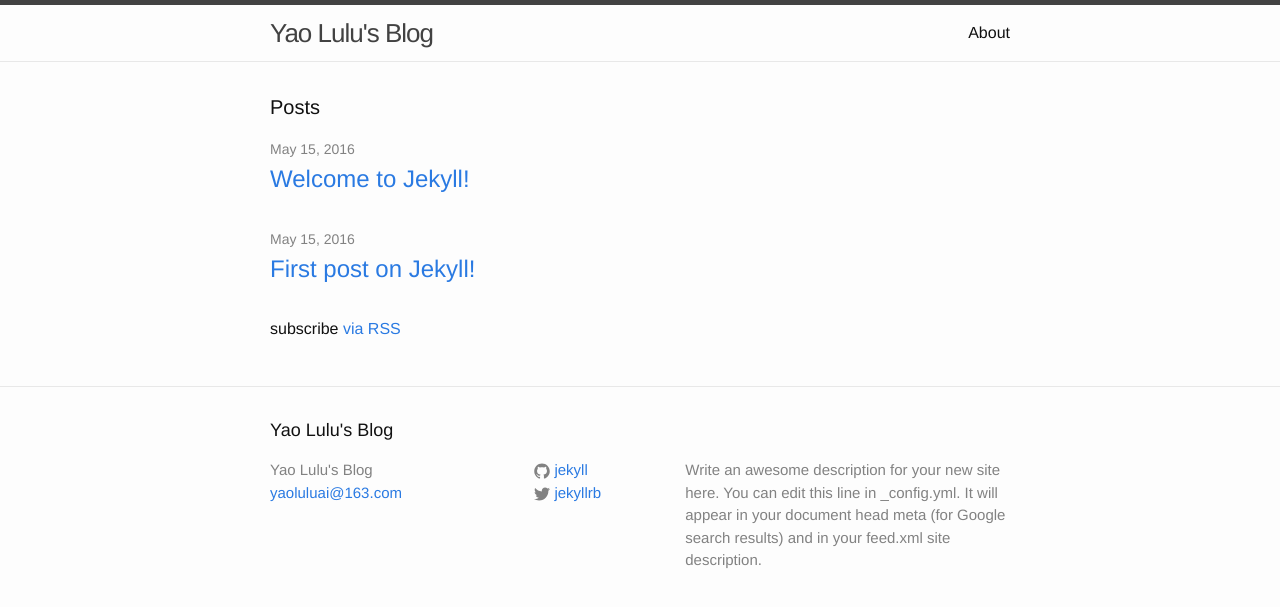
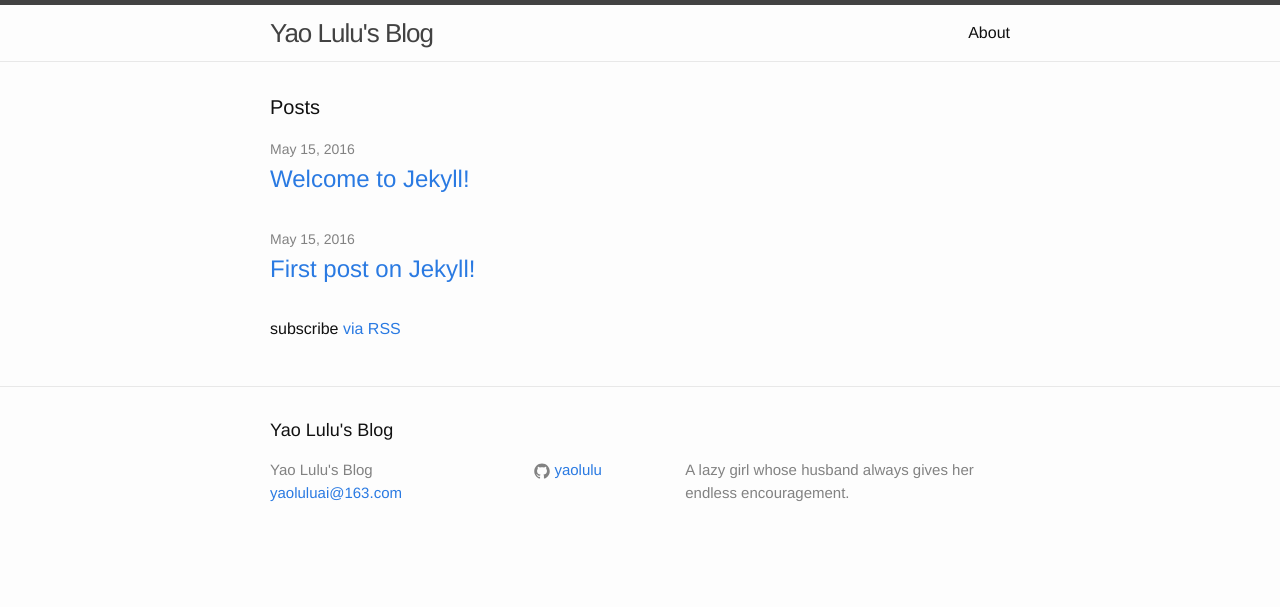
Before and after one commit to yaolulu/yaolulu.github.io, a Jekyll site: the page built from index.html, in a window 1280 px wide. Shown: the top 607 px of the page. Built offline with Jekyll 4.4.1, drawn with Linux system fonts in a browser that asks for light colours.

Commit message:
update config file

```diff
--- a/_config.yml
+++ b/_config.yml
@@ -9,13 +9,11 @@
 title: Yao Lulu's Blog
 email: yaoluluai@163.com
 description: > # this means to ignore newlines until "baseurl:"
-  Write an awesome description for your new site here. You can edit this
-  line in _config.yml. It will appear in your document head meta (for
-  Google search results) and in your feed.xml site description.
+  A lazy girl whose husband always gives her endless encouragement.
 baseurl: "" # the subpath of your site, e.g. /blog
-url: "http://yourdomain.com" # the base hostname & protocol for your site
-twitter_username: jekyllrb
-github_username:  jekyll
+url: "http://lulu_blog.github.io" # the base hostname & protocol for your site
+twitter_username:
+github_username:  yaolulu
 
 # Build settings
 markdown: kramdown
```
